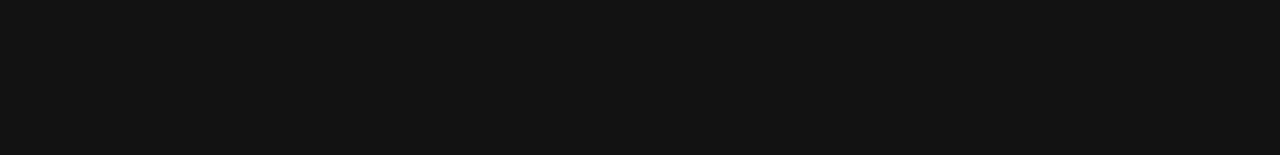
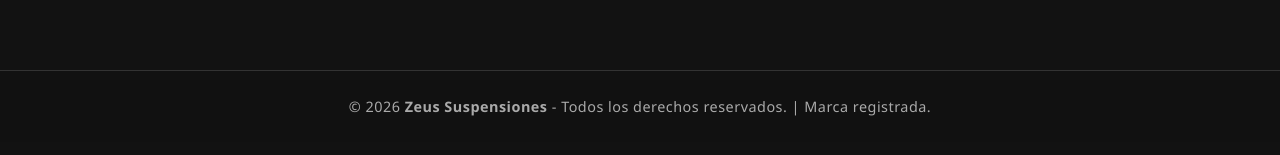
Before and after one commit to fabricio-2029/zeus-suspensiones, a React (Vite) app: page / in a window 1280 px wide. Shown: the part 495-650 px from the top of the page. Built offline with nearby package versions, Linux system fonts and the light colour scheme; no server answers; the database is empty.

Commit message:
Add Footer component to App
integramos el footes en el componenet app

```diff
--- a/src/App.jsx
+++ b/src/App.jsx
@@ -14,6 +14,17 @@
         Nos apasiona el rubro automotor. Nacimos con el objetivo de brindar soluciones de máxima calidad en suspensión, combinando experiencia, asesoramiento personalizado y los mejores componentes para que cada vehículo rinda al máximo en la calle o en la ruta.
       </p>
     </div>
+  );
+}
+
+// Componente del Footer oficial
+function Footer() {
+  return (
+    <footer style={styles.footerContainer}>
+      <p style={styles.footerText}>
+        © {new Date().getFullYear()} <strong>Zeus Suspensiones</strong> - Todos los derechos reservados. | Marca registrada.
+      </p>
+    </footer>
   );
 }
 
@@ -42,6 +53,19 @@
     color: '#ccc',
     maxWidth: '750px',
     margin: '0 auto'
+  },
+  footerContainer: {
+    backgroundColor: '#111',
+    color: '#aaa',
+    textAlign: 'center',
+    padding: '1.5rem 1rem',
+    marginTop: '3rem',
+    borderTop: '1px solid #333',
+    fontSize: '0.9rem',
+    letterSpacing: '0.5px'
+  },
+  footerText: {
+    margin: 0
   }
 };
 
@@ -83,6 +107,9 @@
         )}
         {currentTab === 'admin' && <Admin />}
       </main>
+
+      {/* Footer agregado abajo de todo */}
+      <Footer />
     </div>
   );
 }
```
